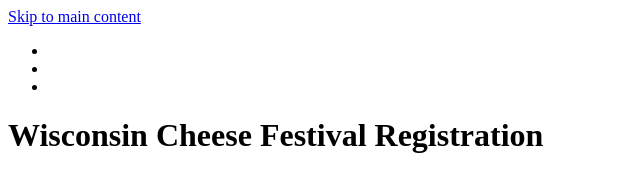
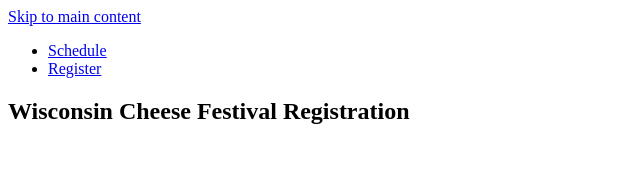
Before and after one commit to jk23-dev/LP5, a plain HTML site: page index.html in a window 1280 px wide. Shown: the whole page, without its empty margins (0-640 px from the left). Drawn offline with Linux system fonts and the light colour scheme.

Commit message:
add proper nav href and section Id to headings

```diff
--- a/index.html
+++ b/index.html
@@ -10,17 +10,25 @@
 				<header>
 					<nav>
 						<ul>
-							<li><a href="" aria-current="page"></a></li>
-							<li><a href="" ></a></li>
-							<li><a href="" ></a></li>
+							<li><a href=#schedule>Schedule<a></li>
+							<li><a href=#register >Register<a></li>
 						</ul>
 					</nav>
 				</header>
 				<main id="main">
-					<h1>Wisconsin Cheese Festival Registration</h1>
+					<section>
+						<h1>Wisconsin Cheese Festival Registration</h1>
 						<p></p>
-					<h2></h2>
+					</section>
+
+					<section id="schedule">
+						<h2></h2>
 						<p></p>
+					</section>
+					<section id="register">
+						<h2></h2>
+						<p></p>
+					</section>
 				</main>
 			</body>
 		<footer>
```
